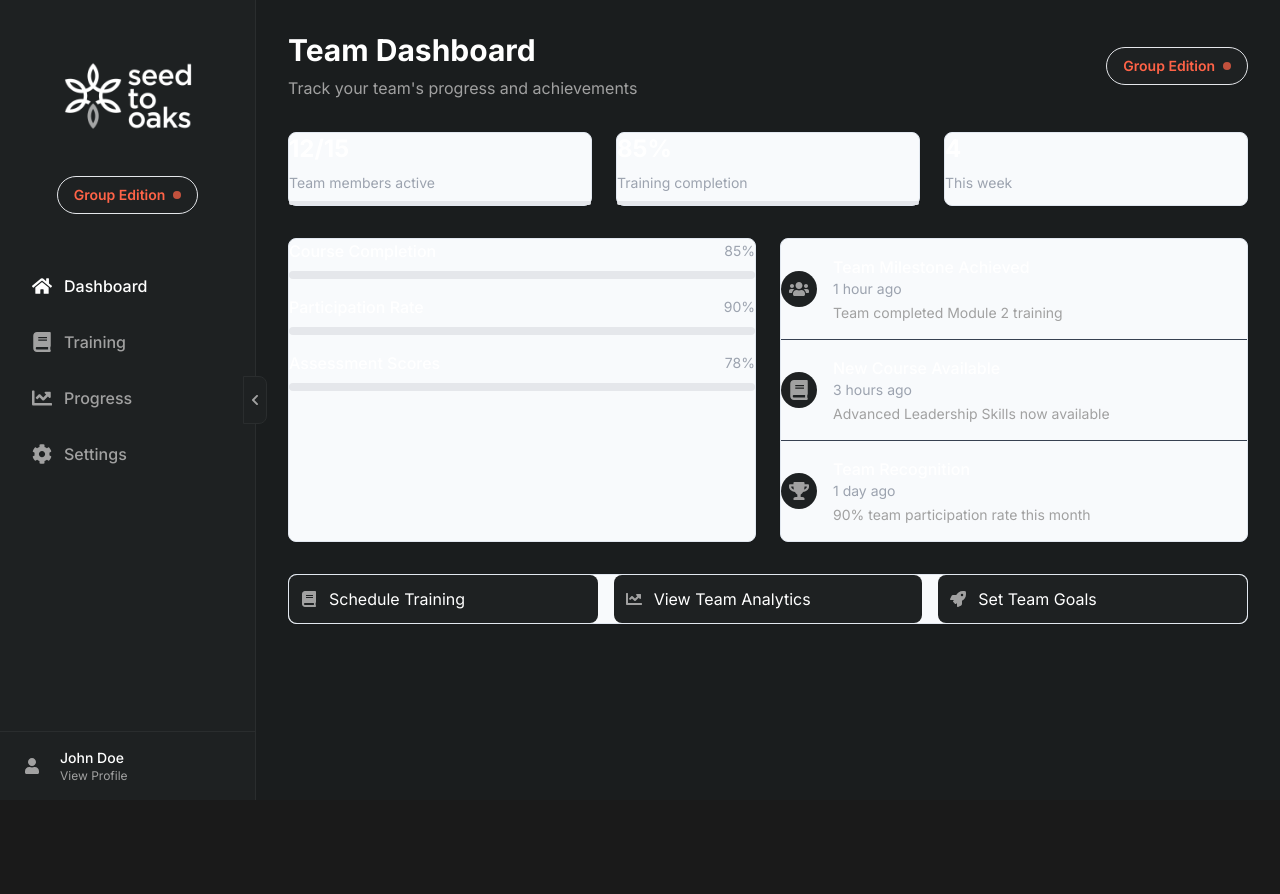
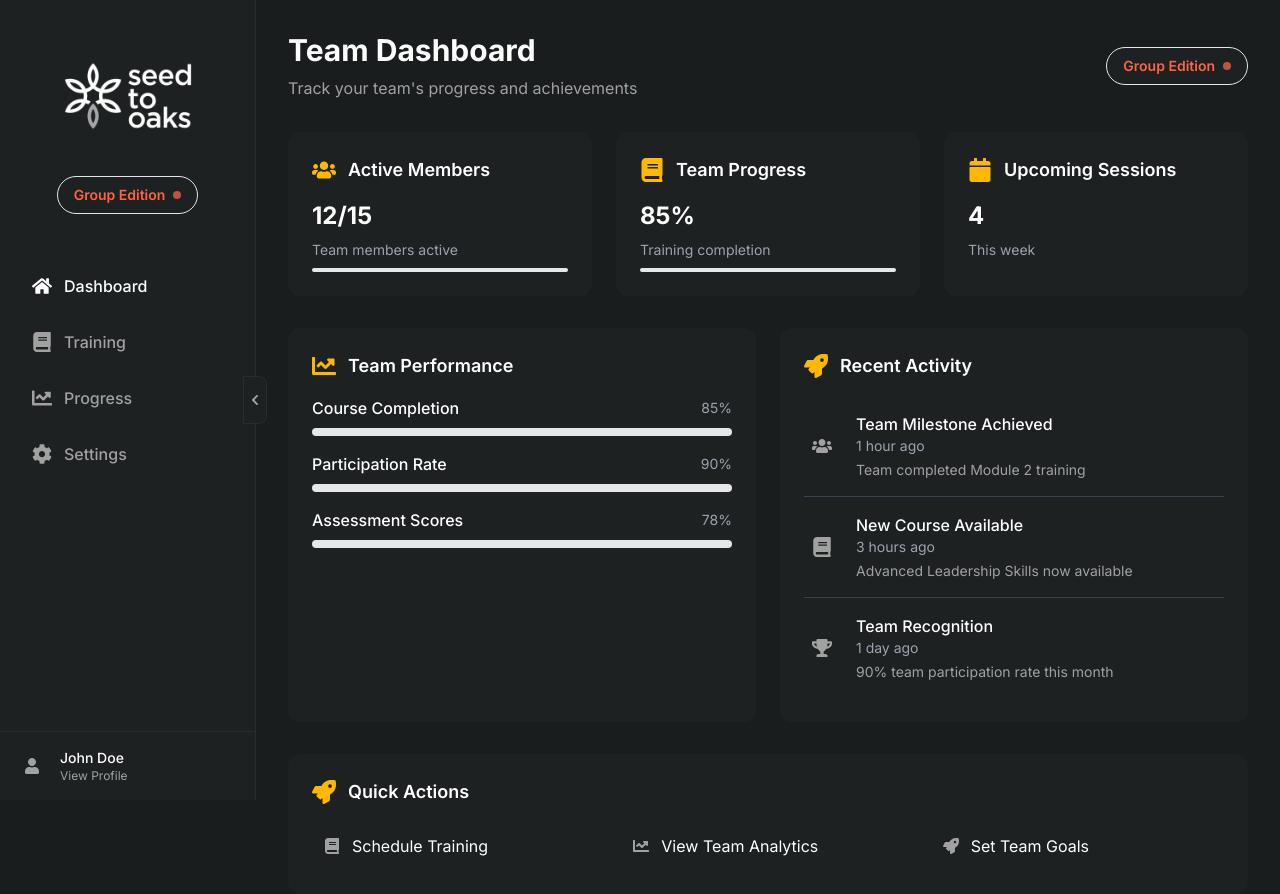
Before and after one commit to sagaillj/STO, a Next.js app: page /medium/dashboard in a window 1280 px wide. Shown: the top 894 px of the page. Before the commit the page ends 800 px from the top, so only its background shows below. Built offline with nearby package versions, Linux system fonts and the light colour scheme.

Commit message:
Update and fix build errors

```diff
--- a/src/app/medium/dashboard/page.tsx
+++ b/src/app/medium/dashboard/page.tsx
@@ -2,7 +2,7 @@
 
 import React from 'react';
 import { FaBook, FaUsers, FaCalendar, FaChartLine, FaTrophy, FaCheckCircle, FaRocket } from 'react-icons/fa';
-import Card from '@/components/Card';
+import Card from '@/app/components/Card';
 import ProgressBar from '@/components/ProgressBar';
 import { EditionBadge } from '@/components/EditionBadge';
 
@@ -97,6 +97,7 @@ export default function DashboardPage() {
 
       <div className="grid grid-cols-1 md:grid-cols-2 gap-6">
         <Card
+          icon={FaChartLine}
           title="Team Performance"
           className="transition-all duration-300 hover:shadow-lg"
         >
@@ -126,6 +127,7 @@ export default function DashboardPage() {
         </Card>
 
         <Card
+          icon={FaRocket}
           title="Recent Activity"
           className="transition-all duration-300 hover:shadow-lg"
         >
@@ -157,6 +159,7 @@ export default function DashboardPage() {
 
       <div className="grid grid-cols-1 gap-6">
         <Card
+          icon={FaRocket}
           title="Quick Actions"
           className="transition-all duration-300 hover:shadow-lg"
         >
```
